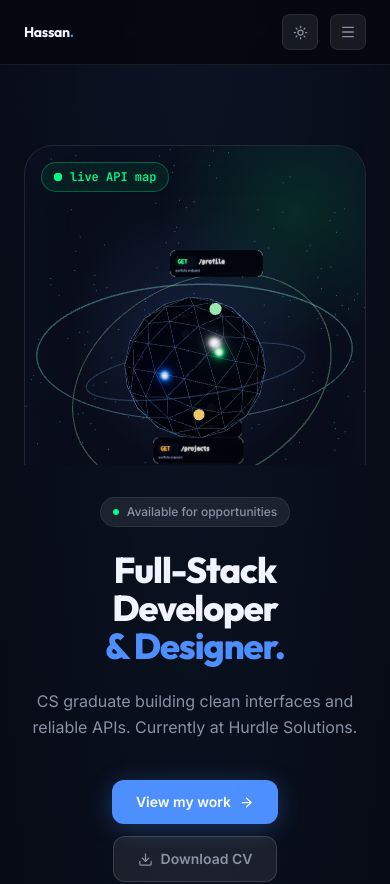
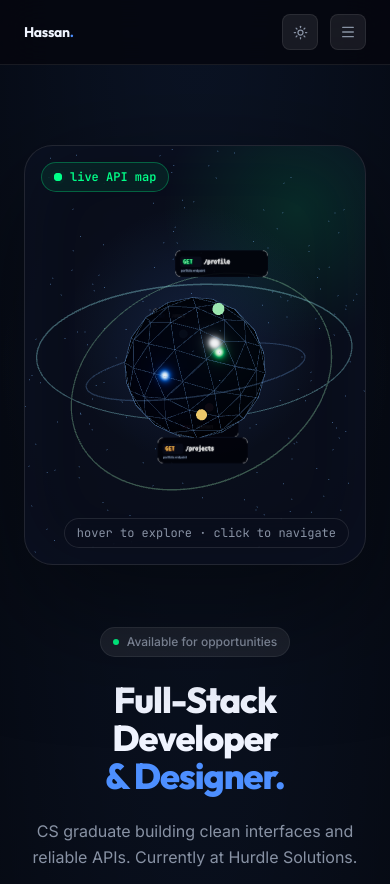
Before and after one commit to hassanlmezher/HassanMezher-Portfolio, a Next.js app: page / in a window 390 px wide. Shown: the top 884 px of the page. Built offline with nearby package versions, Linux system fonts and the light colour scheme.

Commit message:
fix 3D on mobile

```diff
--- a/components/HeroSection.tsx
+++ b/components/HeroSection.tsx
@@ -136,7 +136,7 @@ export function HeroSection() {
           initial={{ opacity: 0, scale: 0.96 }}
           animate={{ opacity: 1, scale: 1 }}
           transition={{ duration: 0.8, delay: 0.2, ease: [0.16, 1, 0.3, 1] as const }}
-          className="relative flex h-[320px] w-full items-center justify-center overflow-hidden order-1 lg:order-2 lg:h-auto lg:min-h-[600px] lg:overflow-visible"
+          className="relative flex h-[450px] sm:h-[500px] w-full items-center justify-center overflow-visible order-1 lg:order-2 lg:h-auto lg:min-h-[600px]"
         >
           {/* Subtle glow ring behind globe */}
           <div
```
